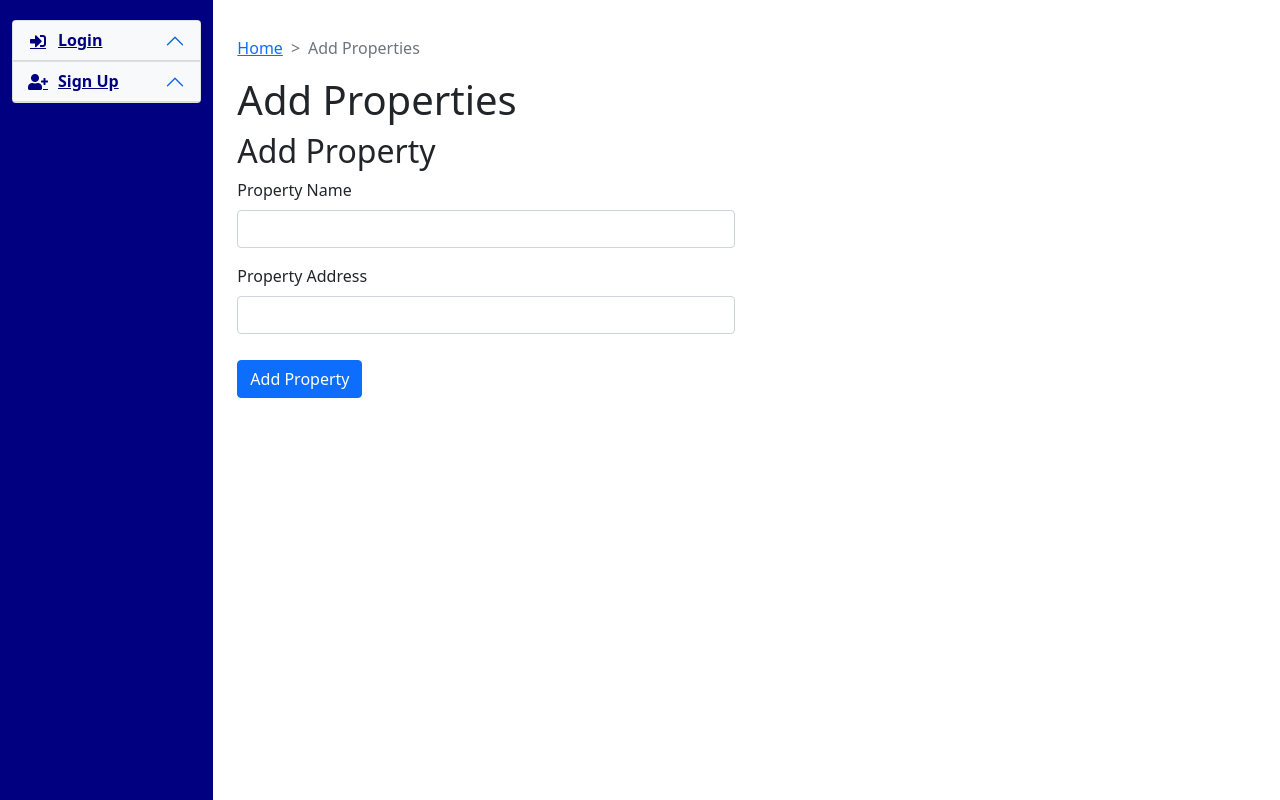
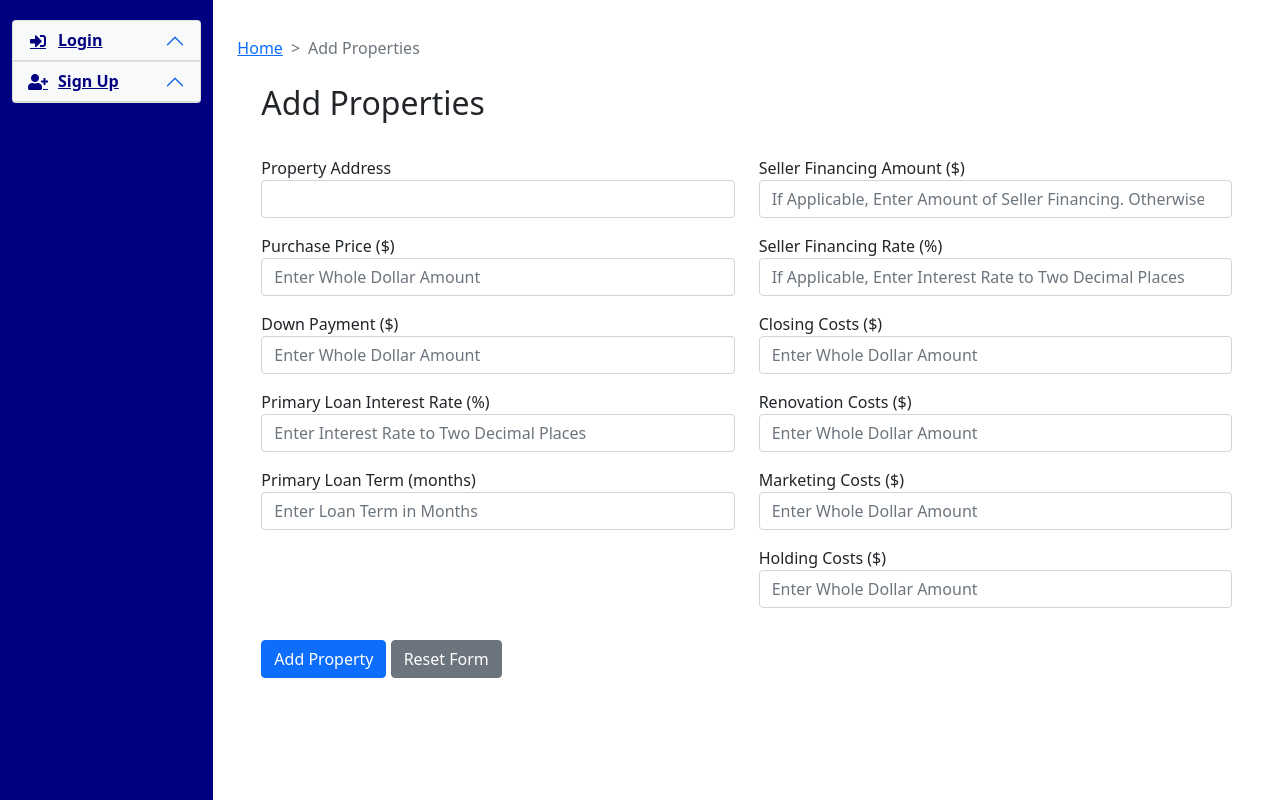
Before and after one commit to OverlordBaconPants/REI-Tracking, a Flask app: template templates/admin/add_properties.html in a window 1280 px wide. Run offline with Flask 3, Linux system fonts and the light colour scheme; the template is opened without the code that fills it, so the values that code supplies are empty; some libraries are stand-ins or nearby versions.

Commit message:
Updated Add Property with Address Autocomplete via Geoapify API

```diff
--- a/templates/admin/add_properties.html
+++ b/templates/admin/add_properties.html
@@ -6,22 +6,146 @@
 <li class="breadcrumb-item active" aria-current="page">Add Properties</li>
 {% endblock %}
 
+{% block head %}
+{{ super() }}
+<style>
+    #autocomplete-results {
+        position: absolute;
+        border: 1px solid #d4d4d4;
+        border-bottom: none;
+        border-top: none;
+        z-index: 99;
+        top: 100%;
+        left: 0;
+        right: 0;
+        background-color: white;
+    }
+    #autocomplete-results div {
+        padding: 10px;
+        cursor: pointer;
+        background-color: #fff;
+        border-bottom: 1px solid #d4d4d4;
+    }
+    #autocomplete-results div:hover {
+        background-color: #e9e9e9;
+    }
+    .autocomplete-container {
+        position: relative;
+    }
+</style>
+{% endblock %}
+
 {% block content %}
-<h1>Add Properties</h1>
-<div class="row">
-    <div class="col-md-6">
-        <h2>Add Property</h2>
-        <form method="POST" action="{{ url_for('admin.add_properties') }}">
-            <div class="mb-3">
-                <label for="property_name" class="form-label">Property Name</label>
-                <input type="text" class="form-control" id="property_name" name="property_name" required>
+<div class="container mt-4">
+    <h2 class="mb-4">Add Properties</h2>
+    <form method="POST">
+        <div class="row">
+            <div class="col-md-6">
+                <div class="form-group mb-3 autocomplete-container">
+                    <label for="property_address">Property Address</label>
+                    <input type="text" class="form-control" id="property_address" name="property_address" required>
+                    <div id="autocomplete-results"></div>
+                </div>
+                <div class="form-group mb-3">
+                    <label for="purchase_price">Purchase Price ($)</label>
+                    <input type="number" class="form-control" id="purchase_price" name="purchase_price" placeholder="Enter Whole Dollar Amount" required>
+                </div>
+                <div class="form-group mb-3">
+                    <label for="down_payment">Down Payment ($)</label>
+                    <input type="number" class="form-control" id="down_payment" name="down_payment" placeholder="Enter Whole Dollar Amount" required>
+                </div>
+                <div class="form-group mb-3">
+                    <label for="primary_loan_rate">Primary Loan Interest Rate (%)</label>
+                    <input type="number" step="0.01" class="form-control" id="primary_loan_rate" name="primary_loan_rate" placeholder="Enter Interest Rate to Two Decimal Places" required>
+                </div>
+                <div class="form-group mb-3">
+                    <label for="primary_loan_term">Primary Loan Term (months)</label>
+                    <input type="number" class="form-control" id="primary_loan_term" name="primary_loan_term" placeholder="Enter Loan Term in Months" required>
+                </div>
             </div>
-            <div class="mb-3">
-                <label for="property_address" class="form-label">Property Address</label>
-                <input type="text" class="form-control" id="property_address" name="property_address" required>
+            <div class="col-md-6">
+                <div class="form-group mb-3">
+                    <label for="seller_financing_amount">Seller Financing Amount ($)</label>
+                    <input type="number" class="form-control" id="seller_financing_amount" name="seller_financing_amount" placeholder="If Applicable, Enter Amount of Seller Financing. Otherwise, Leave Blank">
+                </div>
+                <div class="form-group mb-3">
+                    <label for="seller_financing_rate">Seller Financing Rate (%)</label>
+                    <input type="number" step="0.01" class="form-control" id="seller_financing_rate" name="seller_financing_rate" placeholder="If Applicable, Enter Interest Rate to Two Decimal Places">
+                </div>
+                <div class="form-group mb-3">
+                    <label for="closing_costs">Closing Costs ($)</label>
+                    <input type="number" class="form-control" id="closing_costs" name="closing_costs" placeholder="Enter Whole Dollar Amount" required>
+                </div>
+                <div class="form-group mb-3">
+                    <label for="renovation_costs">Renovation Costs ($)</label>
+                    <input type="number" class="form-control" id="renovation_costs" name="renovation_costs" placeholder="Enter Whole Dollar Amount" required>
+                </div>
+                <div class="form-group mb-3">
+                    <label for="marketing_costs">Marketing Costs ($)</label>
+                    <input type="number" class="form-control" id="marketing_costs" name="marketing_costs" placeholder="Enter Whole Dollar Amount" required>
+                </div>
+                <div class="form-group mb-3">
+                    <label for="holding_costs">Holding Costs ($)</label>
+                    <input type="number" class="form-control" id="holding_costs" name="holding_costs" placeholder="Enter Whole Dollar Amount" required>
+                </div>
             </div>
-            <button type="submit" class="btn btn-primary">Add Property</button>
-        </form>
-    </div>
+        </div>
+        <button type="submit" class="btn btn-primary mt-3">Add Property</button>
+        <button type="reset" class="btn btn-secondary mt-3">Reset Form</button>
+    </form>
 </div>
+
+<link rel="stylesheet" href="https://cdn.geoapify.com/geocoder-autocomplete/v1.5.1/styles/minimal.css">
+
+ <!-- Debug output -->
+ <script>
+    const addressInput = document.getElementById('property_address');
+    const resultsContainer = document.getElementById('autocomplete-results');
+    const apiKey = '{{ config["GEOAPIFY_API_KEY"] }}';
+
+    let debounceTimer;
+
+    addressInput.addEventListener('input', function() {
+        clearTimeout(debounceTimer);
+        debounceTimer = setTimeout(() => {
+            const query = this.value;
+            if (query.length > 2) {
+                fetchAddresses(query);
+            } else {
+                resultsContainer.innerHTML = '';
+            }
+        }, 300);
+    });
+
+    function fetchAddresses(query) {
+        const url = `https://api.geoapify.com/v1/geocode/autocomplete?text=${encodeURIComponent(query)}&apiKey=${apiKey}`;
+
+        fetch(url)
+            .then(response => response.json())
+            .then(result => {
+                displayResults(result.features);
+            })
+            .catch(error => console.log('error', error));
+    }
+
+    function displayResults(features) {
+        resultsContainer.innerHTML = '';
+        features.forEach(feature => {
+            const div = document.createElement('div');
+            div.textContent = feature.properties.formatted;
+            div.addEventListener('click', function() {
+                addressInput.value = feature.properties.formatted;
+                resultsContainer.innerHTML = '';
+            });
+            resultsContainer.appendChild(div);
+        });
+    }
+
+    // Close the autocomplete list when clicking outside of it
+    document.addEventListener('click', function(e) {
+        if (e.target !== addressInput && e.target !== resultsContainer) {
+            resultsContainer.innerHTML = '';
+        }
+    });
+    </script>
 {% endblock %}
```
Also changed, not shown: routes/admin.py (+30 -6 lines), 1 other file.
